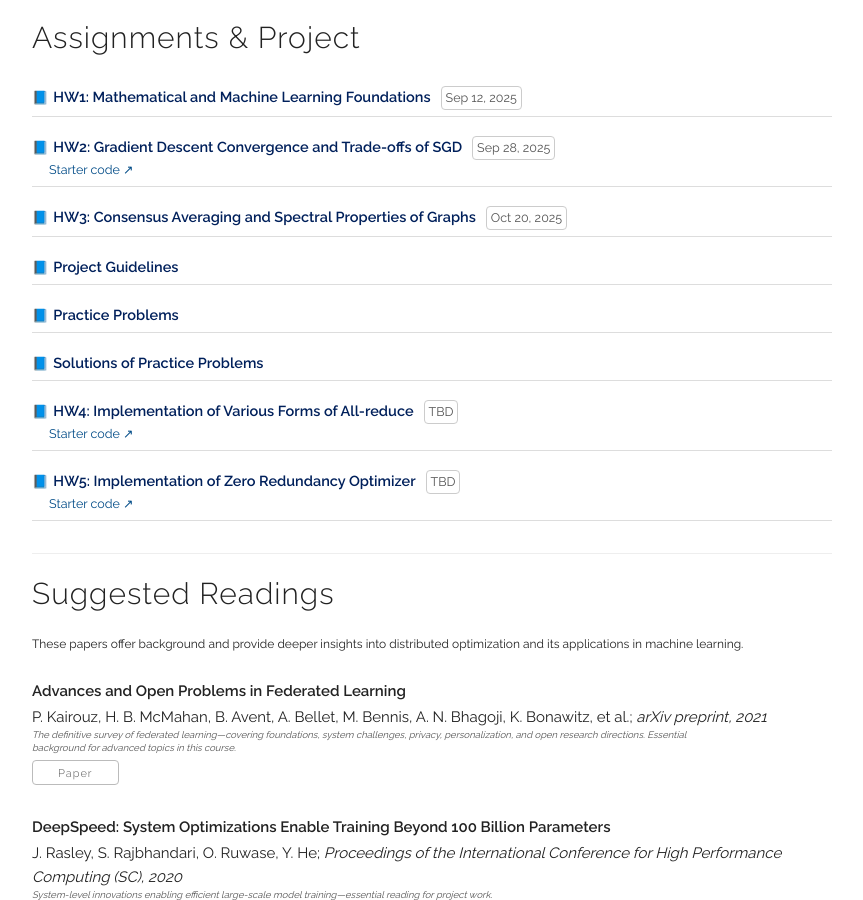
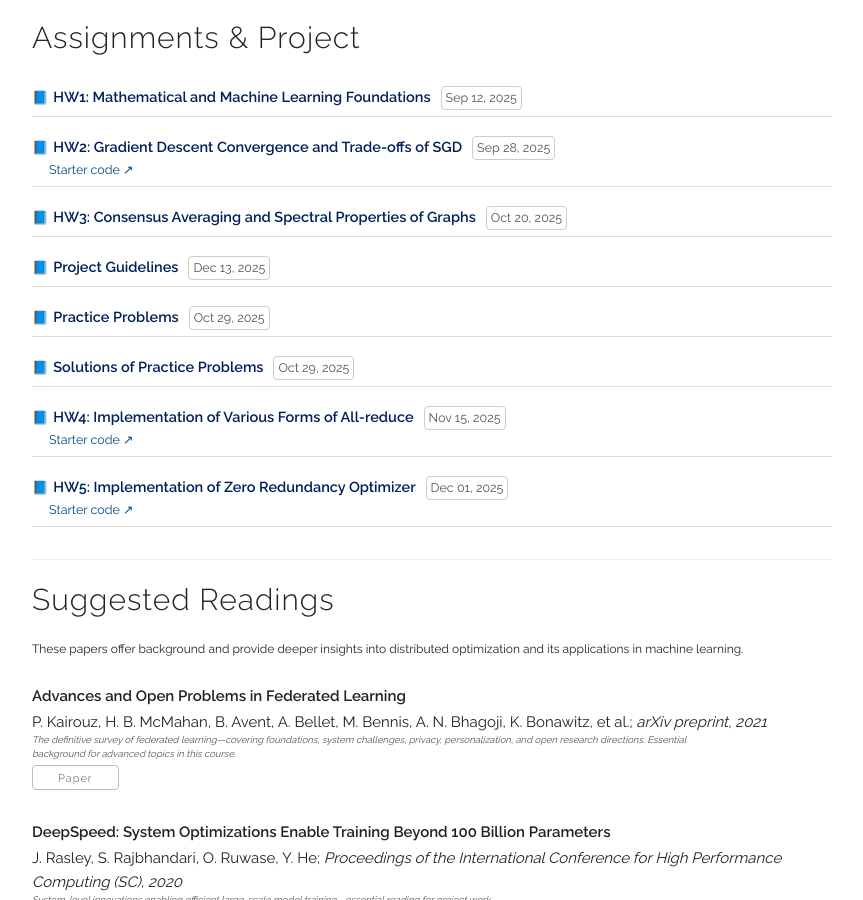
Before and after one commit to chentianyi19/ECE5290, a Jekyll site: the page built from index.html, in a window 1280 px wide and 900 px high, scrolled down 1941 px. Shown: the whole window, without its empty margins (208-1071 px from the left). Built offline with Jekyll 4.4.1, drawn with Linux system fonts in a browser that asks for light colours.

Commit message:
Set due dates for assignments
Updated due dates for various assignments in assignments.yml.

```diff
--- a/_data/assignments.yml
+++ b/_data/assignments.yml
@@ -19,30 +19,30 @@
 
 - id: "proj"
   title: "Project Guidelines"
-  due: null
+  due: 2025-12-13
   pdf: "/assets/files/ECE_5290_Project.pdf"
   starter: null
 
 - id: "sample"
   title: "Practice Problems"
-  due: null
+  due: 2025-10-29
   pdf: "/assets/hw/ECE_5290_QA.pdf"
   starter: null
 
 - id: "sample"
   title: "Solutions of Practice Problems"
-  due: null
+  due: 2025-10-29
   pdf: "/assets/hw/ECE_5290_QA_sol.pdf"
   starter: null
 
 - id: "hw4"
   title: "HW4: Implementation of Various Forms of All-reduce"
-  due: TBD
+  due: 2025-11-15
   pdf: "/assets/hw/hw4.pdf"
   starter: ""
 
 - id: "hw5"
   title: "HW5: Implementation of Zero Redundancy Optimizer"
-  due: TBD
+  due: 2025-12-1
   pdf: ""
   starter: ""
```
